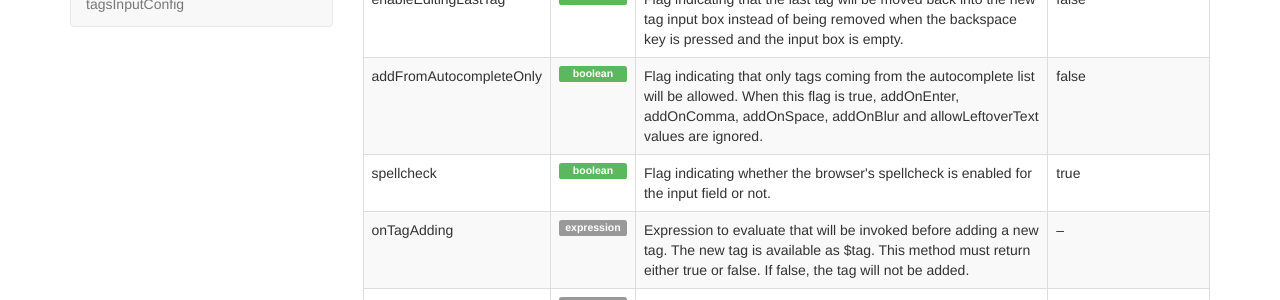
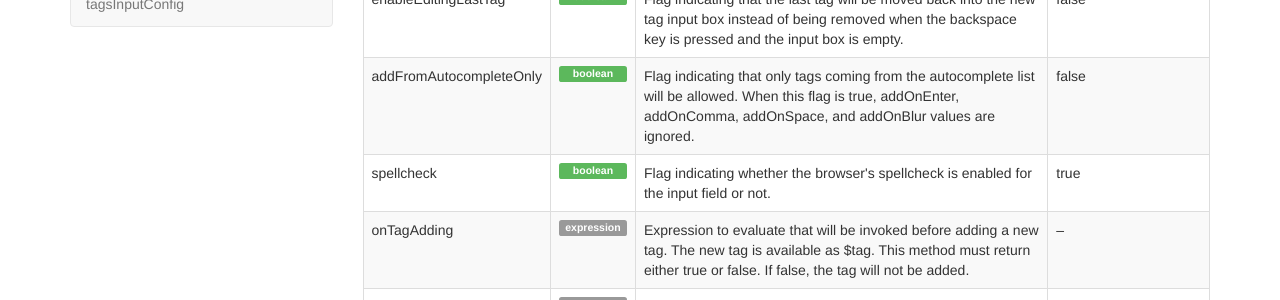
Before and after one commit to mbenford/ngTagsInput, a Jekyll site: the page built from _pages/documentation/api.html, in a window 1280 px wide and 900 px high, scrolled down 1781 px. Shown: the part 192-492 px from the top of the window. Built offline with Jekyll 4.4.1, drawn with Linux system fonts in a browser that asks for light colours; nearby versions of some CDN libraries; Markdown is read by kramdown in place of the engine named in the settings.

```diff
--- a/_includes/api/tagsInput.html
+++ b/_includes/api/tagsInput.html
@@ -189,7 +189,7 @@
         <tr>
           <td>addFromAutocompleteOnly</td>
           <td><span class="label type type-boolean">boolean</span></td>
-          <td>Flag indicating that only tags coming from the autocomplete list will be allowed. When this flag is true, addOnEnter, addOnComma, addOnSpace, addOnBlur and allowLeftoverText values are ignored.</td>
+          <td>Flag indicating that only tags coming from the autocomplete list will be allowed. When this flag is true, addOnEnter, addOnComma, addOnSpace, and addOnBlur values are ignored.</td>
           <td>false</td>
         </tr>
         <tr>
```
